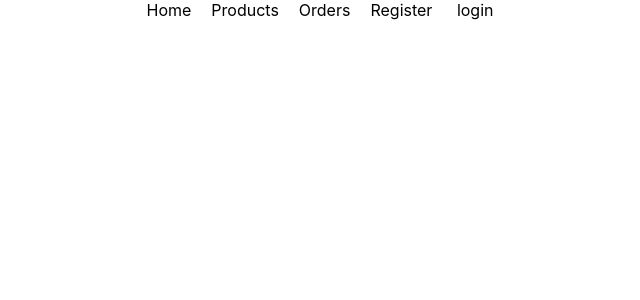
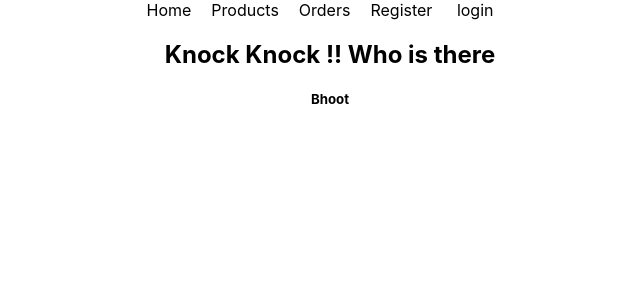
Before and after one commit to Sultana-Razia/router-firebase-integration, a React (Create React App) app: page /products in a window 1280 px wide. Shown: the top 300 px of the page, without its empty margins (310-950 px from the left). Built offline with nearby package versions, Linux system fonts and the light colour scheme; no server answers.

Commit message:
Explore and Install React Firebase Hooks

```diff
--- a/package.json
+++ b/package.json
@@ -9,6 +9,7 @@
     "firebase": "^9.9.3",
     "react": "^18.2.0",
     "react-dom": "^18.2.0",
+    "react-firebase-hooks": "^5.0.3",
     "react-router-dom": "^6.3.0",
     "react-scripts": "5.0.1",
     "web-vitals": "^2.1.4"
--- a/src/App.js
+++ b/src/App.js
@@ -3,6 +3,7 @@
 import Header from './components/Header/Header';
 import Home from "./components/Home/Home";
 import Login from "./components/Login/Login";
+import Products from "./components/Products/Products";
 import Register from "./components/Register/Register";
 
 function App() {
@@ -13,6 +14,7 @@
         <Route path="/" element={<Home></Home>}></Route>
         <Route path="/login" element={<Login></Login>}></Route>
         <Route path='/register' element={<Register></Register>}></Route>
+        <Route path='/products' element={<Products></Products>}></Route>
       </Routes>
     </div>
   );
--- a/src/components/Home/Home.js
+++ b/src/components/Home/Home.js
@@ -1,10 +1,13 @@
 import React from 'react';
+import useFirebase from '../../hooks/useFirebase';
 import './Home.css';
 
 const Home = () => {
+    const { user } = useFirebase();
     return (
         <div>
             <h2>This is Home</h2>
+            <p>Current user is: {user ? user.displayName : 'No body'}</p>
         </div>
     );
 };
--- /dev/null
+++ b/src/components/Products/Products.js
@@ -0,0 +1,14 @@
+import React from 'react';
+import useFirebase from '../../hooks/useFirebase';
+
+const Products = () => {
+    const { user } = useFirebase();
+    return (
+        <div>
+            <h2>Knock Knock !! Who is there</h2>
+            <h5>{user ? user.displayName : 'Bhoot'}</h5>
+        </div>
+    );
+};
+
+export default Products;
```
Also changed, not shown: 1 other file (tests, documents, lock files or other folders).
